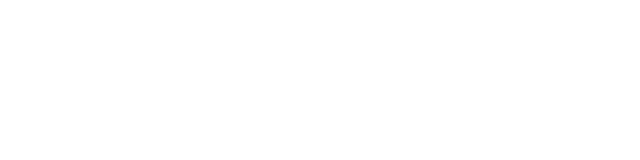
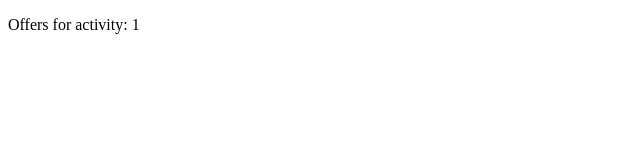
Before and after one commit to LukasMomot/bored-angular, an Angular app: page /offers/1 in a window 1280 px wide. Before the commit this address led to /. Shown: the top 160 px of the page, without its empty margins (0-640 px from the left). Built offline with nearby package versions, Linux system fonts and the light colour scheme.

Commit message:
add input binding in routing

```diff
--- a/src/app/app.config.ts
+++ b/src/app/app.config.ts
@@ -1,12 +1,12 @@
 import { ApplicationConfig } from '@angular/core';
-import { provideRouter } from '@angular/router';
+import { provideRouter, withComponentInputBinding } from '@angular/router';
 
 import { routes } from './app.routes';
 import { provideHttpClient } from '@angular/common/http';
 
 export const appConfig: ApplicationConfig = {
   providers: [
-    provideRouter(routes),
+    provideRouter(routes, withComponentInputBinding()),
     provideHttpClient(),
   ]
 };
--- a/src/app/app.routes.ts
+++ b/src/app/app.routes.ts
@@ -13,7 +13,7 @@
     component: SuggestionsPageComponent,
   },
   {
-    path: 'offers',
+    path: 'offers/:key',
     component: OffersPageComponent
   }
 ];
--- a/src/app/offers/offers-page/offers-page.component.html
+++ b/src/app/offers/offers-page/offers-page.component.html
@@ -1 +1 @@
-<p>offers-page works!</p>
+<p>Offers for activity: {{ key }}</p>
--- a/src/app/offers/offers-page/offers-page.component.ts
+++ b/src/app/offers/offers-page/offers-page.component.ts
@@ -1,5 +1,5 @@
 import { CommonModule } from '@angular/common';
-import { ChangeDetectionStrategy, Component } from '@angular/core';
+import { ChangeDetectionStrategy, Component, Input } from '@angular/core';
 
 @Component({
   selector: 'app-offers-page',
@@ -11,4 +11,6 @@
   styleUrl: './offers-page.component.css',
   changeDetection: ChangeDetectionStrategy.OnPush,
 })
-export class OffersPageComponent { }
+export class OffersPageComponent {
+  @Input() key?: string;
+}
--- a/src/app/suggestions/activity-card/activity-card.component.html
+++ b/src/app/suggestions/activity-card/activity-card.component.html
@@ -4,5 +4,5 @@
   }
 
   <p>{{ activity.activity }}</p>
-  <a [routerLink]="['/offers']">Check offers 👉</a>
+  <a [routerLink]="['/offers', activity.key]">Check offers 👉</a>
 </div>
--- a/src/app/suggestions/suggestions-list/suggestions-list.component.ts
+++ b/src/app/suggestions/suggestions-list/suggestions-list.component.ts
@@ -31,6 +31,7 @@
         link: 'https://angular.io/',
         accessibility: 0,
         favorite: true,
+        key: '1',
       },
       {
         activity: 'Whisky tasting',
@@ -39,6 +40,7 @@
         price: 0.5,
         link: 'https://www.whisky.com/',
         accessibility: 0.1,
+        key: '2',
       }
     ]);
 
```
